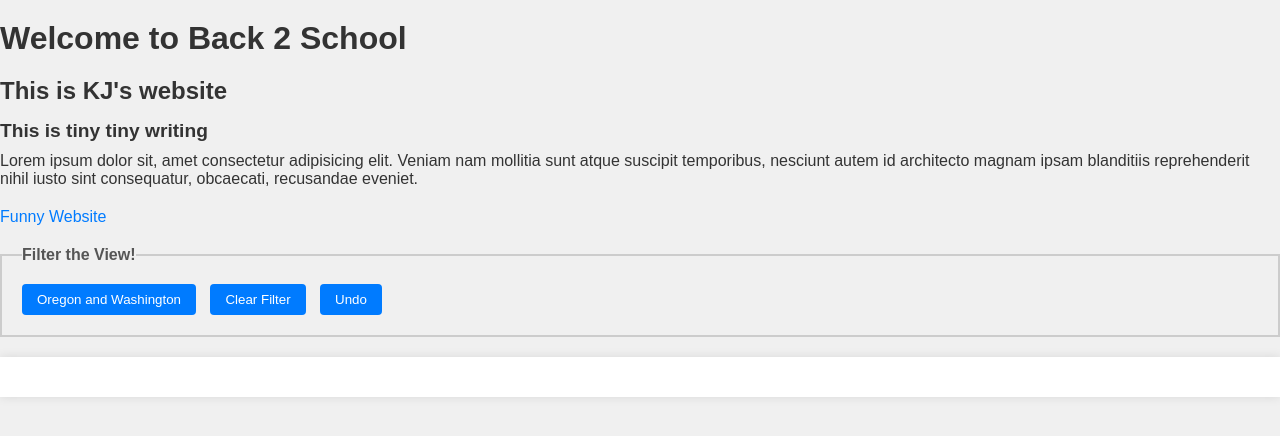
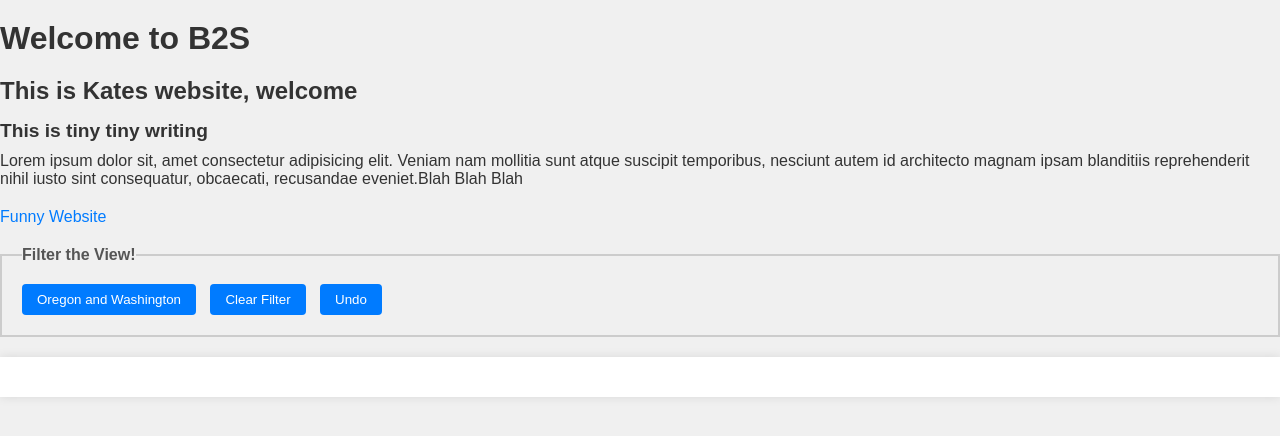
Before and after one commit to katejoyce07/B2S-2---Embedding, a plain HTML site: page index.html in a window 1280 px wide. Drawn offline with Linux system fonts and the light colour scheme; a script that the page names is missing.

Commit message:
Update index.html

```diff
--- a/index.html
+++ b/index.html
@@ -8,14 +8,14 @@
   </head>
 
   <body>
-    <h1>Welcome to Back 2 School</h1>
-    <h2>This is KJ's website</h2>
+    <h1>Welcome to B2S</h1>
+    <h2>This is Kates website, welcome</h2>
     <h3>This is tiny tiny writing</h3>
     <p>
       Lorem ipsum dolor sit, amet consectetur adipisicing elit. Veniam nam
       mollitia sunt atque suscipit temporibus, nesciunt autem id architecto
       magnam ipsam blanditiis reprehenderit nihil iusto sint consequatur,
-      obcaecati, recusandae eveniet.
+      obcaecati, recusandae eveniet.Blah Blah Blah
     </p>
     <a href="https://findtheinvisiblecow.com/">Funny Website</a>
 
```
